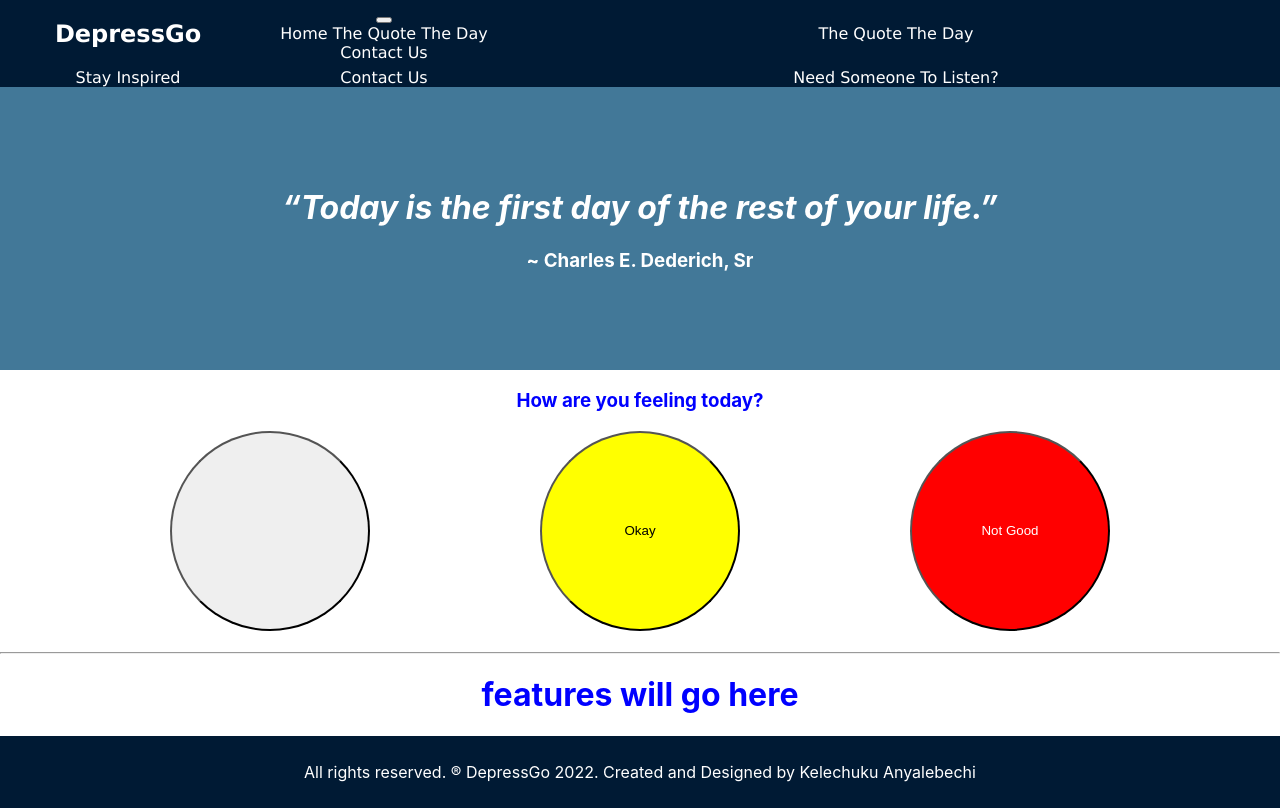
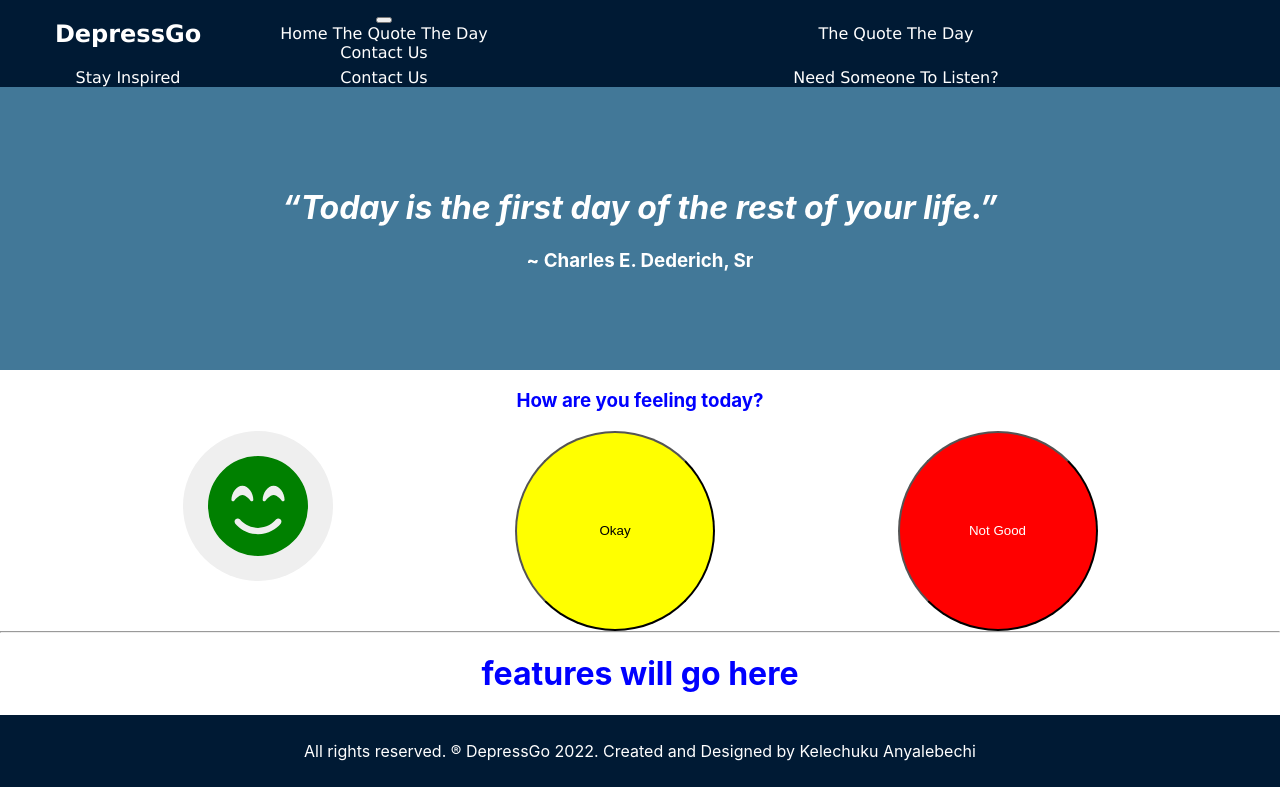
Before and after one commit to kc-anyalebechi/depressgo, a React (Create React App) app: page /#/ in a window 1280 px wide. Built offline with nearby package versions, Linux system fonts and the light colour scheme.

Commit message:
completed green button link

```diff
--- a/src/Home/Home.js
+++ b/src/Home/Home.js
@@ -1,7 +1,12 @@
 import React from "react";
 import { Link } from "react-router-dom";
 import "./Home.css";
-import { FontAwesomeIcon } from "@fortawesome/react-fontawesome"
+import { FontAwesomeIcon } from "@fortawesome/react-fontawesome";
+import {
+  // faClock, // the clock icon
+  // faUserCircle, // the user circle icon
+  faFaceSmileBeam,
+} from "@fortawesome/free-solid-svg-icons";
 
 function Home() {
   return (
@@ -18,11 +23,19 @@ function Home() {
 
         <div className="buttons">
           {/* <div className="greenBtn"> */}
+          <button className="greenBtn">
             <Link to="/Main/GreenBtn">
-              <button className="greenBtn">
-              <FontAwesomeIcon icon="fa-solid fa-face-smile-beam" />
-              </button>
+              {/* <FontAwesomeIcon icon="fa-solid fa-face-smile-beam" /> */}
+              <FontAwesomeIcon
+                icon={faFaceSmileBeam}
+                style={{
+                  fontSize: 100,
+                  // backgroundColor: "white",
+                  color: "green",
+                }}
+              />
             </Link>
+          </button>
           {/* </div> */}
 
           <button className="yellowBtn">Okay</button>
--- a/src/Home/home.css
+++ b/src/Home/home.css
@@ -16,10 +16,10 @@ padding-bottom: 1em;
 }
 
 .greenBtn {
-color: white;
-width: 200px;
-  height: 200px;
+width: 150px;
+  height: 150px;
   border-radius: 50%;
+  border: 0;
 }
 
 .yellowBtn {
@@ -37,12 +37,16 @@ width: 200px;
   height: 200px;
   border-radius: 50%;
         }
+button {
+/* background-color: purple; */
+}
 
-.buttons, Link{
+.buttons, Link {
 display: flex;
 justify-content: space-evenly;
 /* background-color: green; */
-font-size: 100px;
+/* font-size: 100px;
+background-color: #b4dbdc; */
 }
 
 body {
```
